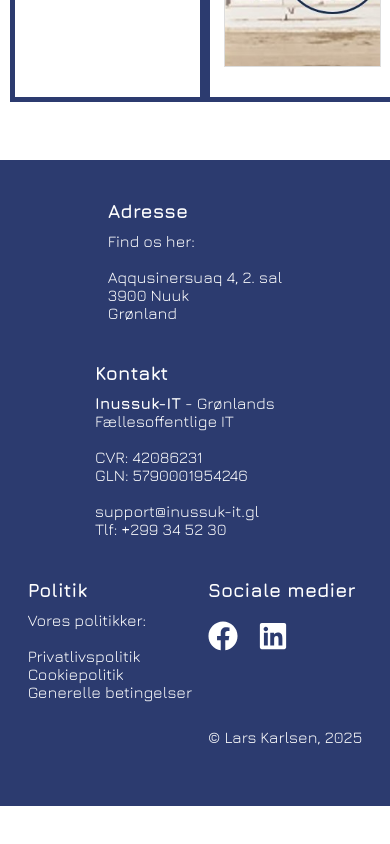
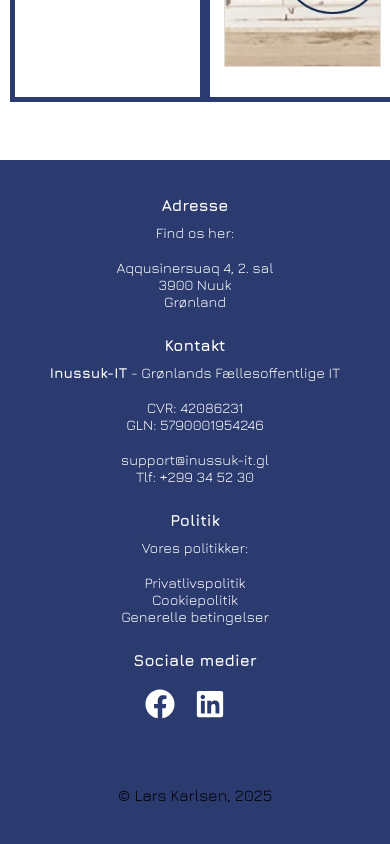
Before and after one commit to LarsKarlsen82/test_side, a React (Vite) app: page / in a window 390 px wide. Shown: the part 3959-4803 px from the top of the page. Before the commit the page ends 4765 px from the top, so only its background shows below. Built offline with nearby package versions, Linux system fonts and the light colour scheme.

Commit message:
update footer

```diff
--- a/src/components/Footer/Footer.module.scss
+++ b/src/components/Footer/Footer.module.scss
@@ -1,3 +1,90 @@
+// @import '../../assets/css/Variables.scss';
+
+// // Define mixin for link styles
+// @mixin linkStyles {
+//   text-decoration: none;
+//   color: $White;
+
+//   &:hover {
+//     text-decoration: underline; // Example: Underline on hover, adjust as needed
+//   }
+// }
+
+// // Define mixin for social icons
+// @mixin socialIconStyles {
+//   margin-right: 15px; // Adjust spacing between icons
+//   display: inline-block; // Change display property to inline-block
+// }
+
+// footer {
+//   display: flex;
+//   flex-wrap: wrap; // Allow flex items to wrap to the next line if needed
+//   justify-content: space-around;
+//   background-color: $NavyBlue;
+//   padding: 20px;
+
+//   div {
+//     text-align: left; // Align text to the left
+//     max-width: 200px;
+//     margin-bottom: 20px; // Add spacing between divs
+
+//     h3 {
+//       color: $White;
+//       font-size: 1.2em;
+//       margin-bottom: 10px;
+//     }
+
+//     p {
+//       color: $White;
+//       font-size: 1em;
+//       margin: 0; // Remove default margin
+//     }
+
+//     a {
+//       @include linkStyles; // Include the link styles mixin
+//     }
+//   }
+
+//   .social-media {
+//     display: flex;
+//     flex-direction: column;
+//     align-items: center;
+//     text-align: center; // Center-align text inside social-media div
+
+//     .social-icons {
+//       display: flex;
+//       justify-content: center; // Center-align icons
+
+//       a {
+//         @include socialIconStyles; // Include the social icon styles mixin
+//       }
+//     }
+//   }
+//   .right{
+//     color: white;
+//   }
+
+//   @media (max-width: 768px) {
+//     .image-section .image-row .image-column .image-module {
+//       width: 100%;
+//       padding: 15px;
+//       margin-top: 160vh;
+//     }
+
+//     .image-module h2 {
+//       text-align: center;
+//       padding: 0 0 1em 0;
+//     }
+
+//     .image-module p {
+//       text-align: left;
+//       padding: 1em 1em 0 1em; /* Adjust padding for smaller screens */
+//       font-family: 'Inter';
+//     }
+//   }
+// }
+
+
 @import '../../assets/css/Variables.scss';
 
 // Define mixin for link styles
@@ -6,7 +93,7 @@
   color: $White;
 
   &:hover {
-    text-decoration: underline; // Example: Underline on hover, adjust as needed
+    text-decoration: underline; // Example: Underline on hover
   }
 }
 
@@ -18,7 +105,7 @@
 
 footer {
   display: flex;
-  flex-wrap: wrap; // Allow flex items to wrap to the next line if needed
+  flex-wrap: wrap; // Allow flex items to wrap
   justify-content: space-around;
   background-color: $NavyBlue;
   padding: 20px;
@@ -26,7 +113,7 @@ footer {
   div {
     text-align: left; // Align text to the left
     max-width: 200px;
-    margin-bottom: 20px; // Add spacing between divs
+    margin-bottom: 20px; // Spacing between sections
 
     h3 {
       color: $White;
@@ -41,7 +128,7 @@ footer {
     }
 
     a {
-      @include linkStyles; // Include the link styles mixin
+      @include linkStyles; // Apply link styles
     }
   }
 
@@ -56,30 +143,47 @@ footer {
       justify-content: center; // Center-align icons
 
       a {
-        @include socialIconStyles; // Include the social icon styles mixin
+        @include socialIconStyles; // Apply social icon styles
+      }
+    }
+
+    .right {
+      color: white;
+      font-size: 0.9em; // Adjust font size
+      margin-top: 15px;
+    }
+  }
+
+  // Adjust footer layout for small screens
+  @media (max-width: 768px) {
+    flex-direction: column; // Stack sections vertically
+    align-items: center;
+
+    div {
+      text-align: center; // Center-align text on small screens
+      max-width: 100%; // Full width for sections
+      margin-bottom: 10px; // Reduce spacing for compact layout
+
+      h3 {
+        font-size: 1em; // Adjust heading size for smaller screens
+      }
+
+      p {
+        font-size: 0.9em; // Adjust paragraph font size
+      }
+    }
+
+    .social-media {
+      margin-top: 20px; // Add spacing above social media section
+
+      .social-icons {
+        gap: 10px; // Adjust spacing between icons
+      }
+
+      .right {
+        margin-top: 10px; // Reduce spacing at the bottom
+        font-size: 0.8em; // Adjust font size for copyright text
       }
     }
   }
-  .right{
-    color: white;
-  }
-
-  @media (max-width: 768px) {
-    .image-section .image-row .image-column .image-module {
-      width: 100%;
-      padding: 15px;
-      margin-top: 160vh;
-    }
-
-    .image-module h2 {
-      text-align: center;
-      padding: 0 0 1em 0;
-    }
-
-    .image-module p {
-      text-align: left;
-      padding: 1em 1em 0 1em; /* Adjust padding for smaller screens */
-      font-family: 'Inter';
-    }
-  }
 }
```
